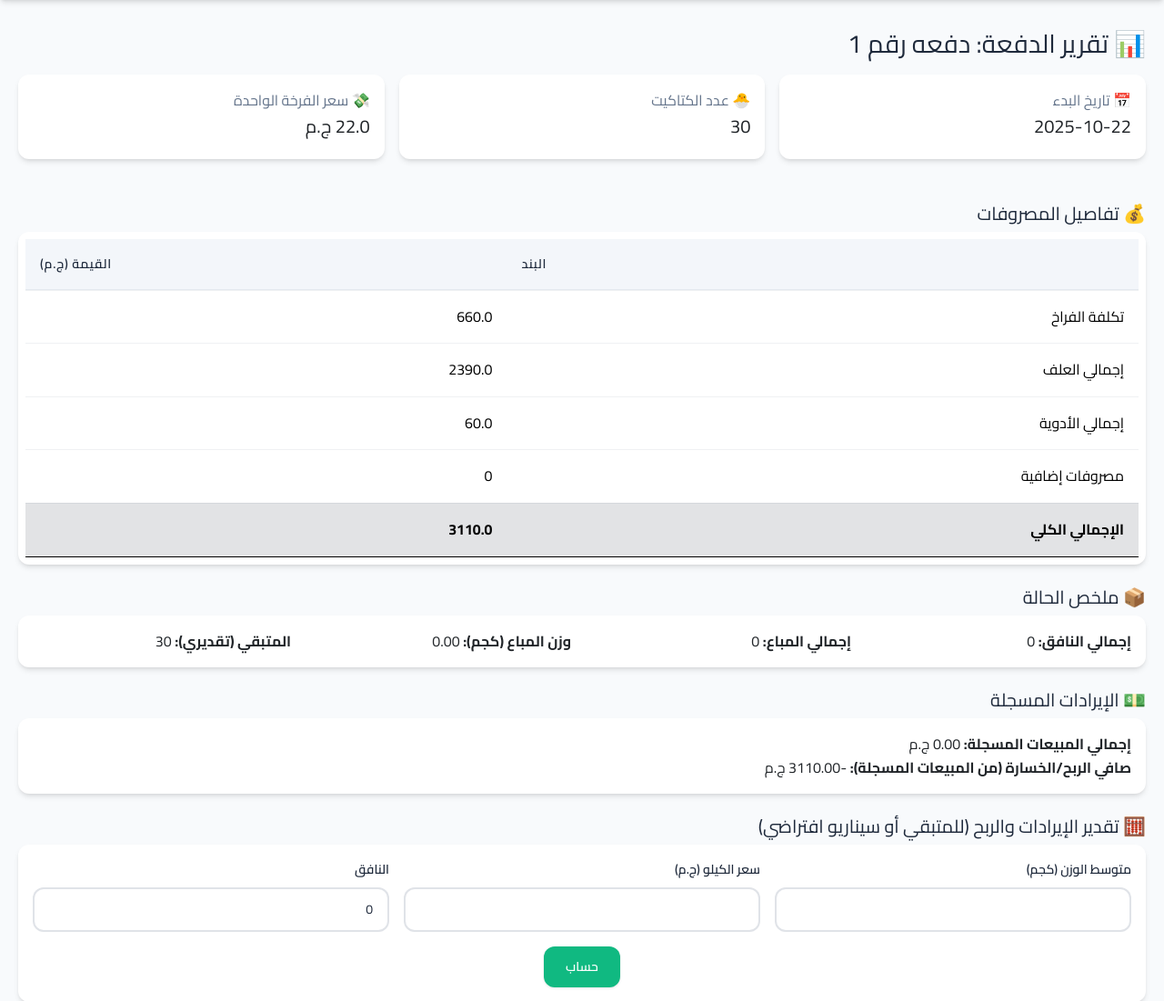
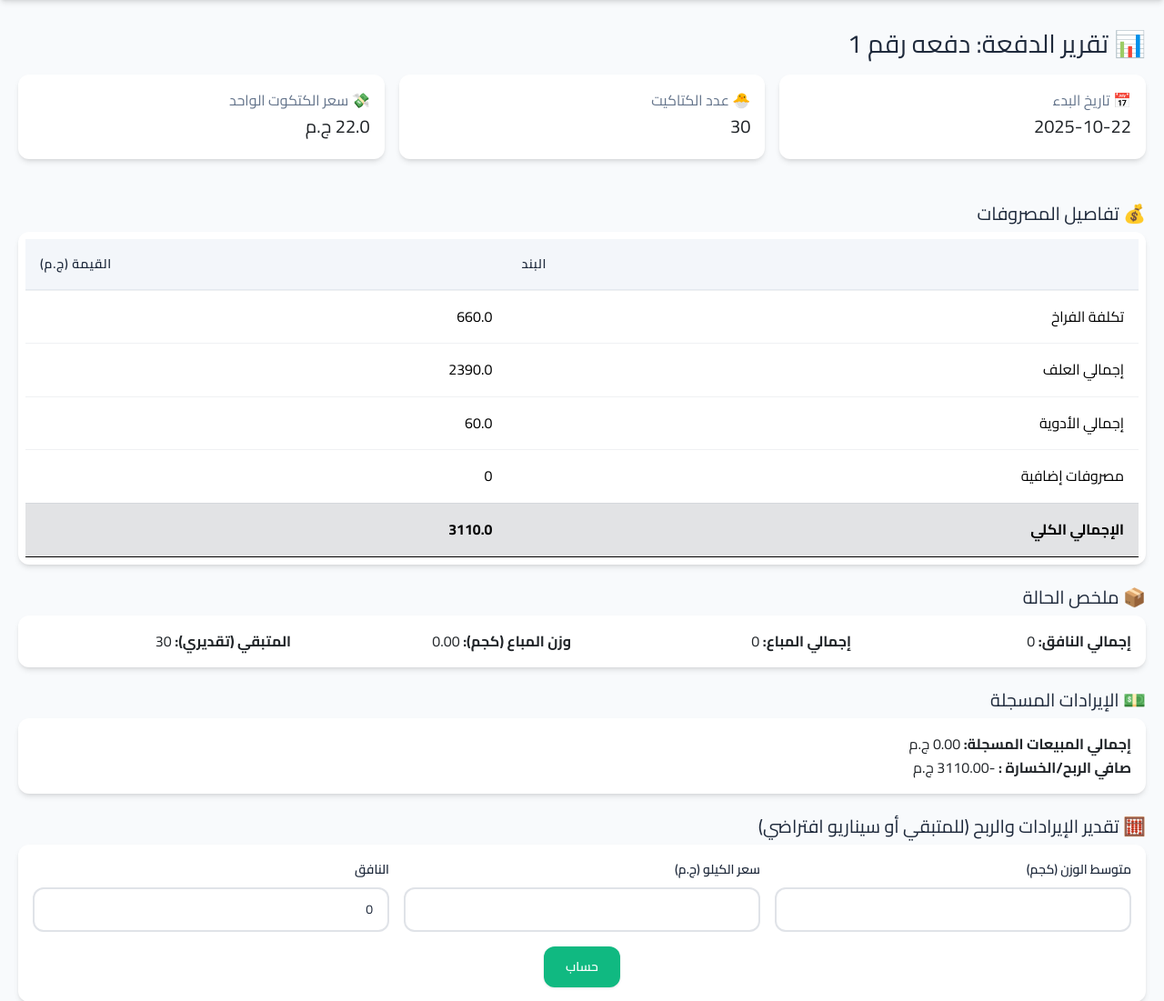
Before and after one commit to h73042026-cpu/ppp, a Flask app: page /report/3 in a window 1280 px wide. Shown: the part 60-1161 px from the top of the page at 91% size. Run offline with Flask 3, Linux system fonts and the light colour scheme; data comes from the database, SQL or seed files in the repository; data that the repository does not hold is empty.

Commit message:
Update report template: change "سعر الفرخة الواحدة" to "سعر الكتكوت الواحد" and simplify profit/loss label for clarity

```diff
--- a/templates/report.html
+++ b/templates/report.html
@@ -17,7 +17,7 @@
       </div>
       <div class="col-md-4">
         <div class="card p-3">
-          <div class="muted">💸 سعر الفرخة الواحدة</div>
+          <div class="muted">💸 سعر الكتكوت الواحد</div>
           <h5 class="mt-1">{{ batch['chick_price'] }} ج.م</h5>
         </div>
       </div>
@@ -70,7 +70,7 @@
     <h5 class="mt-4 mb-2">💵 الإيرادات المسجلة</h5>
     <div class="card p-3">
       <div><strong>إجمالي المبيعات المسجلة:</strong> {{ '%.2f'|format(sales_total or 0) }} ج.م</div>
-      <div><strong>صافي الربح/الخسارة (من المبيعات المسجلة):</strong> {{ '%.2f'|format((sales_total or 0) - total_expenses) }} ج.م</div>
+      <div><strong>صافي الربح/الخسارة :</strong> {{ '%.2f'|format((sales_total or 0) - total_expenses) }} ج.م</div>
     </div>
 
     <h5 class="mt-4 mb-2">🧮 تقدير الإيرادات والربح (للمتبقي أو سيناريو افتراضي)</h5>
```
